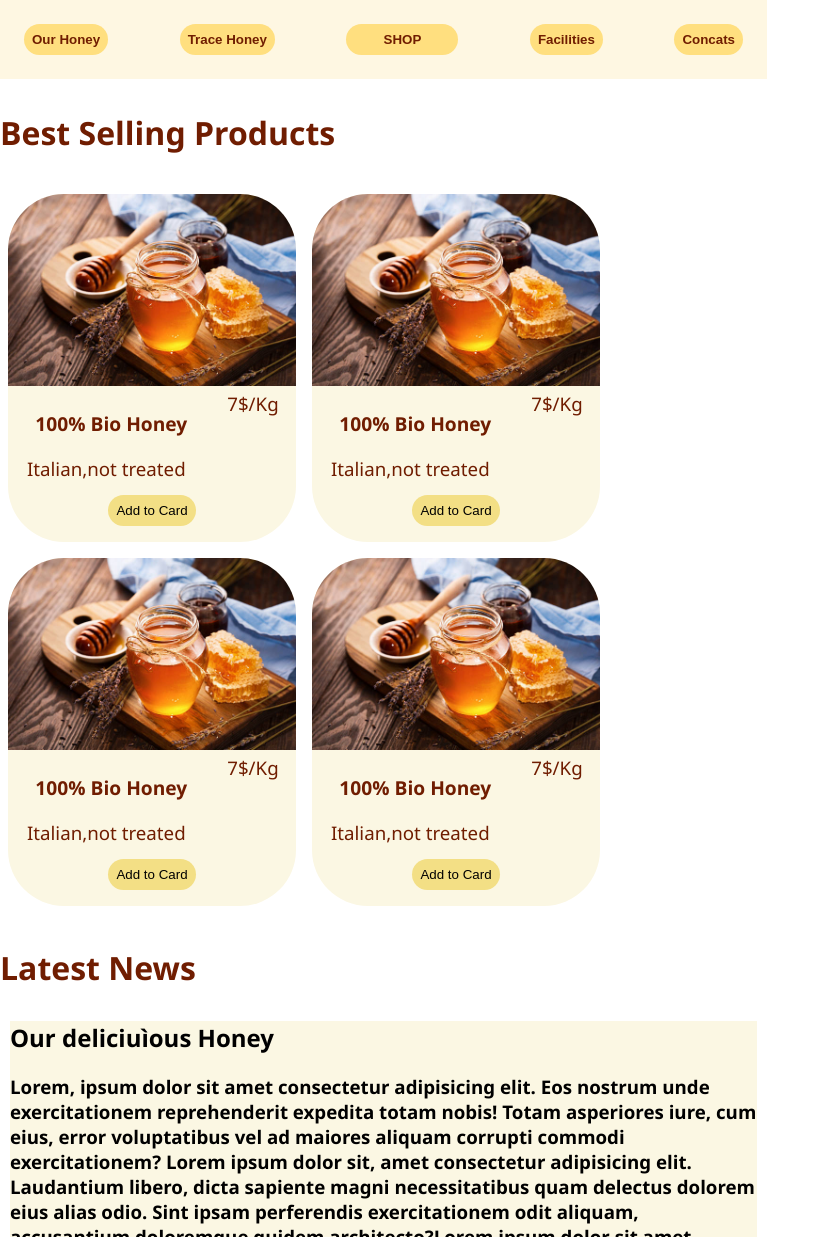
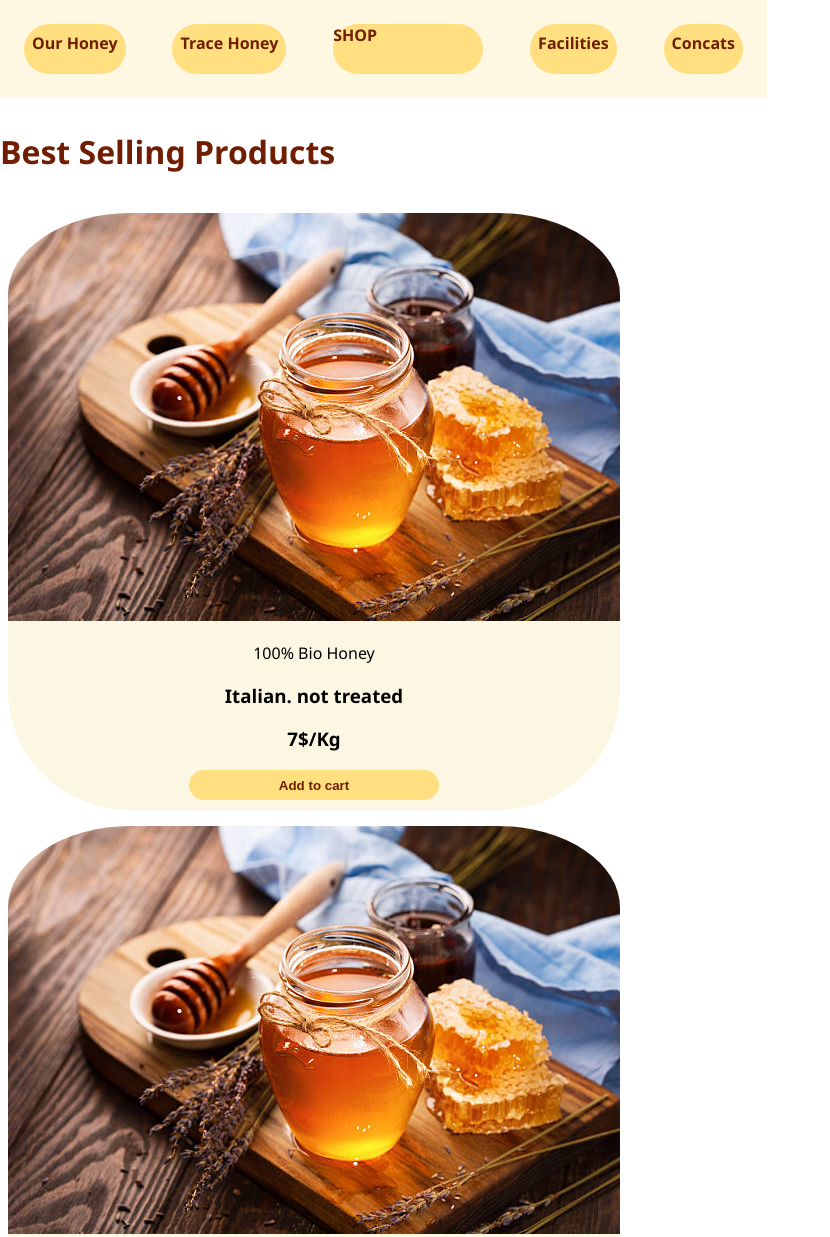
Before and after one commit to gaetanopyro/U2_W1_D3, a plain HTML site: page index.html in a window 1280 px wide. Shown: the top 1237 px of the page, without its empty margins (0-830 px from the left). Drawn offline with Linux system fonts and the light colour scheme.

Commit message:
add modify

```diff
--- a/assets/css/style.css
+++ b/assets/css/style.css
@@ -9,8 +9,7 @@ body {
   max-width: 767px;
 }
 
-.title,
-article p {
+.title {
   color: #701d01;
   font-size: xx-large;
   font-weight: bolder;
@@ -28,7 +27,7 @@ nav {
 
 .button-nav {
   border: none;
-  border-radius: 3rem;
+  border-radius: 40px;
   padding: 0.5rem;
   background-color: #ffdf7f;
   color: #701d01;
@@ -36,12 +35,13 @@ nav {
 }
 
 .button-shop {
-  width: 7rem;
   border: none;
-  border-radius: 3rem;
+  border-radius: 40px;
   background-color: #ffdf7f;
   color: #701d01;
   font-weight: bold;
+  width: 150px;
+  height: 50px;
 }
 
 main {
@@ -51,7 +51,7 @@ main {
 }
 section {
   background-color: #fbf7e3;
-  border-radius: 3.5rem;
+  border-radius: 20%;
   margin: 0.5rem;
   text-align: center;
 }
@@ -61,40 +61,19 @@ section {
   align-items: flex-start;
   gap: 2.5rem;
   width: 18rem;
-  height: 6.5rem;
-  margin: 0;
+  height: 4.5rem;
 }
-.button {
-  background-color: #f3df85;
-  border: 0;
-  border-radius: 2rem;
-  padding: 0.5rem;
-  text-align: center;
-  margin-bottom: 1rem;
+main section div img {
+  border-top-left-radius: 20%;
+  border-top-right-radius: 20%;
 }
-main section img {
-  width: 18rem;
-  height: auto;
-  border-top-left-radius: 3.5rem;
-  border-top-right-radius: 3.5rem;
+.pay {
+  border: none;
+  border-radius: 25px;
+  height: 30px;
+  width: 250px;
+  margin-bottom: 10px;
+  background-color: #ffdf7f;
+  color: #701d01;
+  font-weight: bold;
 }
-section div p {
-  color: #701d01;
-  font-weight: bolder;
-  font-size: larger;
-  margin-left: 10px;
-}
-section div h3 {
-  color: #701d01;
-  font-weight: lighter;
-  margin: 0;
-}
-.cont {
-  background-color: #fbf7e3;
-  max-width: 100%;
-  margin: 10px;
-  pagging: 10px;
-}
-article div img {
-  max-width: 100%;
-}
--- a/index.html
+++ b/index.html
@@ -9,11 +9,11 @@
   <body>
     <header>
       <nav class="navigation">
-        <button class="button-nav">Our Honey</button>
-        <button class="button-nav">Trace Honey</button>
-        <button class="button-shop">SHOP</button>
-        <button class="button-nav">Facilities</button>
-        <button class="button-nav">Concats</button>
+        <div class="button-nav">Our Honey</div>
+        <div class="button-nav">Trace Honey</div>
+        <div class="button-shop">SHOP</div>
+        <div class="button-nav">Facilities</div>
+        <div class="button-nav">Concats</div>
       </nav>
     </header>
 
@@ -21,58 +21,66 @@
 
     <main>
       <section>
-        <img src="./assets/imgs/honey.jpg" alt="honey" />
-        <div class="card">
+        <div class="Card">
+          <img src="./assets/imgs/honey.jpg" alt="Honey on table" />
           <div>
             <p>100% Bio Honey</p>
-            <h3>Italian,not treated</h3>
+            <h3>Italian. not treated</h3>
           </div>
           <h3>7$/Kg</h3>
         </div>
-        <button class="button">Add to Card</button>
+        <div>
+          <button class="pay">Add to cart</button>
+        </div>
       </section>
 
       <section>
-        <img src="./assets/imgs/honey.jpg" alt="honey" />
-        <div class="card">
+        <div class="Card">
+          <img src="./assets/imgs/honey.jpg" alt="Honey on table" />
           <div>
             <p>100% Bio Honey</p>
-            <h3>Italian,not treated</h3>
+            <h3>Italian. not treated</h3>
           </div>
           <h3>7$/Kg</h3>
         </div>
-        <button class="button">Add to Card</button>
+        <div>
+          <button>Our Honey</button>
+        </div>
       </section>
 
       <section>
-        <img src="./assets/imgs/honey.jpg" alt="honey" />
-        <div class="card">
+        <div class="Card">
+          <img src="./assets/imgs/honey.jpg" alt="Honey on table" />
           <div>
             <p>100% Bio Honey</p>
-            <h3>Italian,not treated</h3>
+            <h3>Italian. not treated</h3>
           </div>
           <h3>7$/Kg</h3>
         </div>
-        <button class="button">Add to Card</button>
+        <div>
+          <button>Our Honey</button>
+        </div>
       </section>
 
       <section>
-        <img src="./assets/imgs/honey.jpg" alt="honey" />
-        <div class="card">
+        <div class="Card">
+          <img src="./assets/imgs/honey.jpg" alt="Honey on table" />
           <div>
             <p>100% Bio Honey</p>
-            <h3>Italian,not treated</h3>
+            <h3>Italian. not treated</h3>
           </div>
           <h3>7$/Kg</h3>
         </div>
-        <button class="button">Add to Card</button>
+        <div>
+          <button>Our Honey</button>
+        </div>
       </section>
     </main>
 
     <article>
       <p>Latest News</p>
 
-      <div class="cont">
+      <div>
         <div>
           <h1>Our deliciuìous Honey</h1>
         </div>
```
